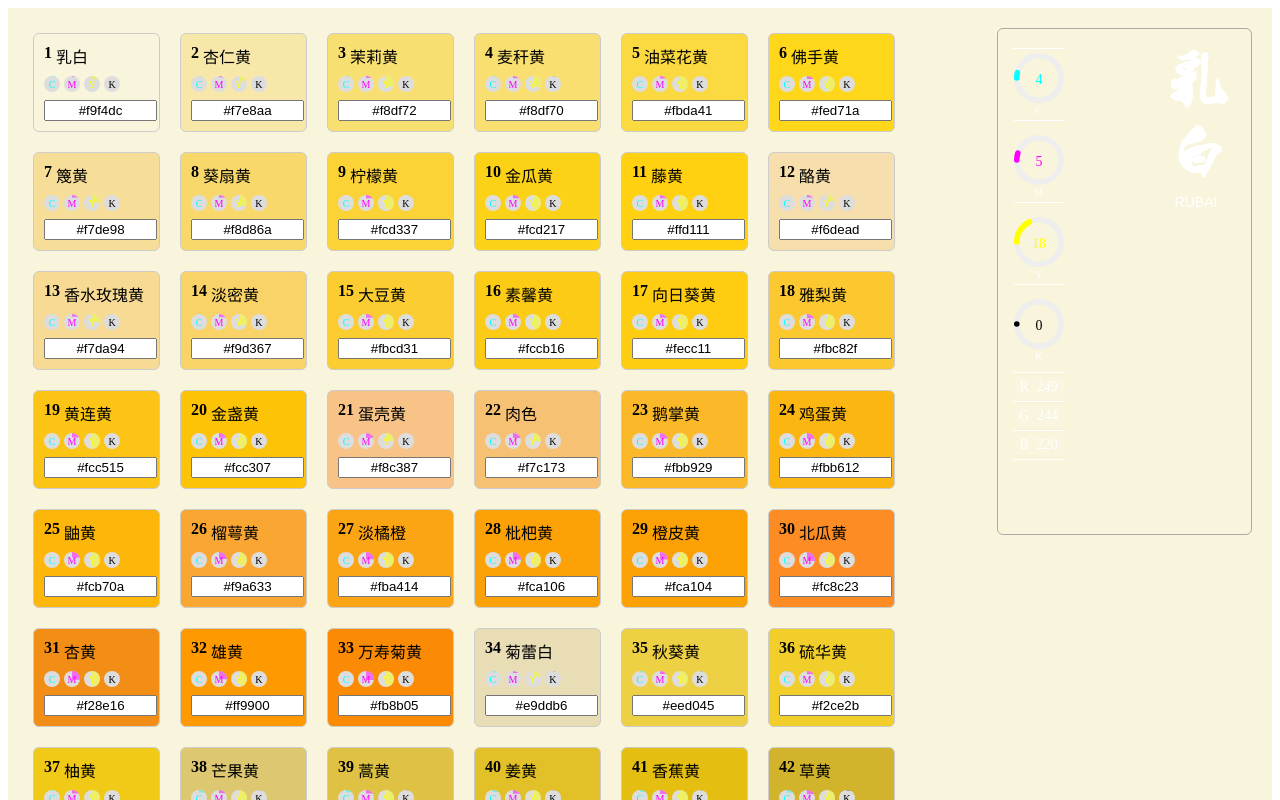
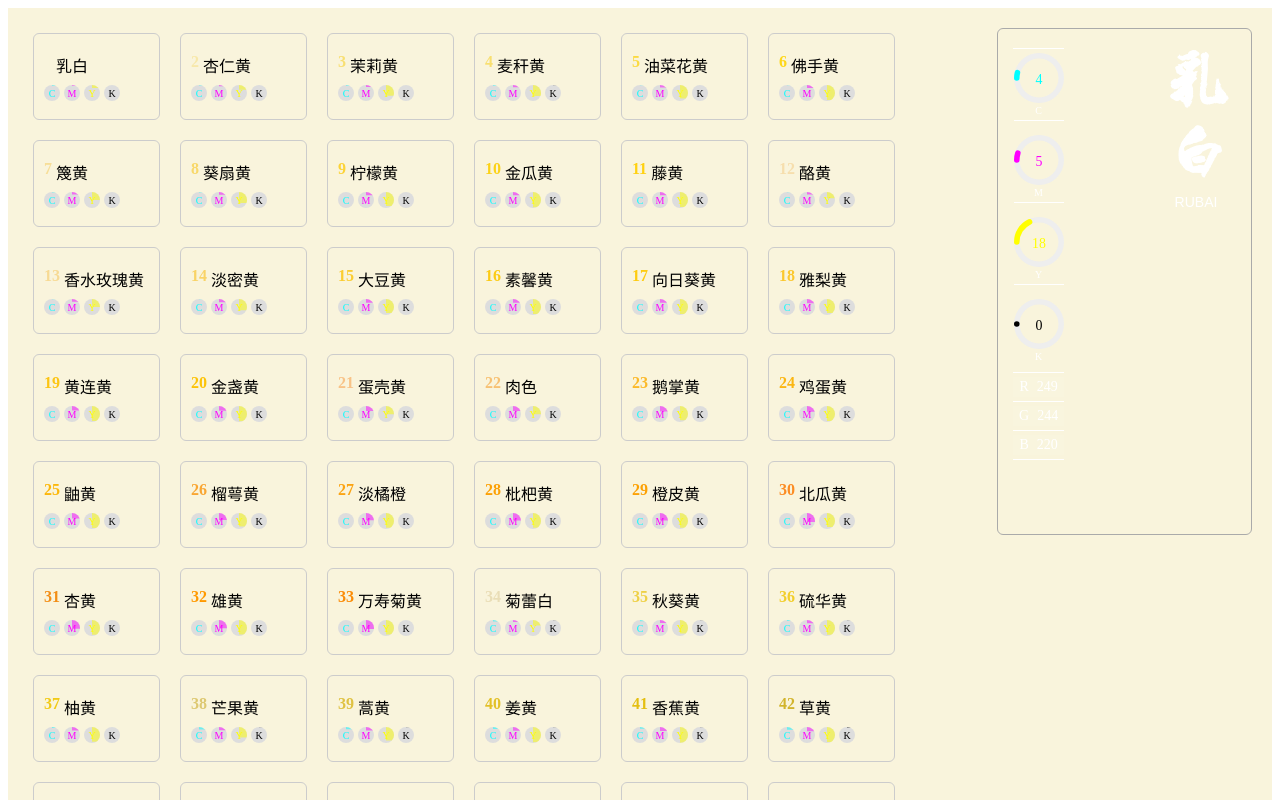
Before and after one commit to 2d78de1c/zhongguose, a Vue app: page / in a window 1280 px wide. Shown: the top 800 px of the page. Built offline with nearby package versions, Linux system fonts and the light colour scheme.

Commit message:
no message

```diff
--- a/src/components/ColorCard.vue
+++ b/src/components/ColorCard.vue
@@ -1,7 +1,14 @@
 <template>
-  <div class="color-card" :style="{ backgroundColor: color.Hex }" @click="$emit('click')">
+
+  <div class="color-card"  @click="$emit('click')">
+    <div class="hex-value" ></div>
     <div class="header">
-      <span class="id">{{ color.id }}</span>
+        <span
+            class="id"
+            :style="{ color: color.Hex }"
+      >
+      {{ color.id }}
+      </span>
       <span class="name">{{ color.Name }}</span>
     </div>
 
@@ -12,9 +19,6 @@
       <div class="circle k" :style="{ '--percent': color.CMYK[3] + '%' }">K</div>
     </div>
 
-    <div class="hex-value">
-      <input type="text" :value="color.Hex" readonly />
-    </div>
   </div>
 </template>
 
@@ -44,7 +48,8 @@ export default {
   margin-bottom: 8px;
 }
 
-.id { font-weight: bold; }
+.id { font-weight: bold;
+}
 .name { flex: 1; }
 
 .cmyk {
@@ -64,6 +69,13 @@ export default {
   justify-content: center;
   font-size: 10px;
   color: #000;
+}
+
+/* 单独白线分隔 */
+.hex-value {
+  height: 1px;
+  width: 100%;
+  margin: 4px 0;
 }
 
 /* 圆圈填充比例，简单渐变 */
```
